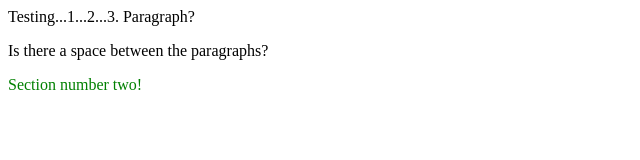
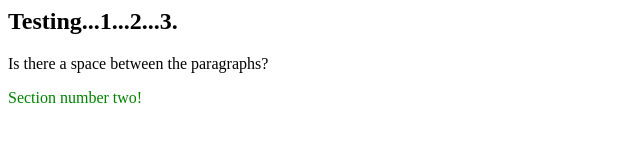
Before and after one commit to xxaleebxx/test, a plain HTML site: page index.html in a window 1280 px wide. Shown: the whole page, without its empty margins (0-640 px from the left). Drawn offline with Linux system fonts and the light colour scheme.

Commit message:
Update index.html

```diff
--- a/index.html
+++ b/index.html
@@ -1,6 +1,6 @@
 <main>
   <section>
-    <p>Testing...1...2...3. Paragraph?</p>
+    <h1>Testing...1...2...3.</h1>
     <p>Is there a space between the paragraphs?</p>
   </section>
   <section>
```
